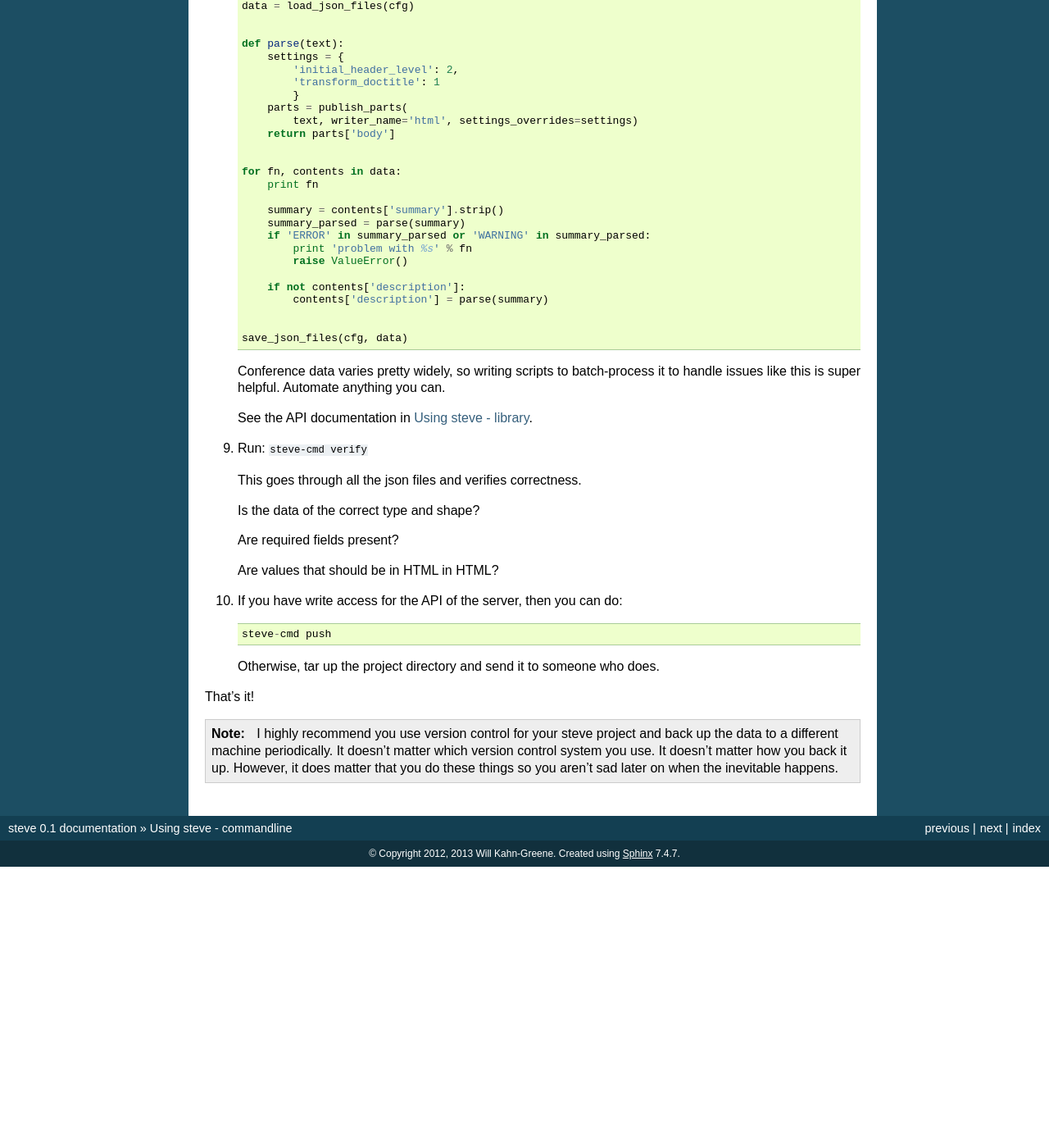
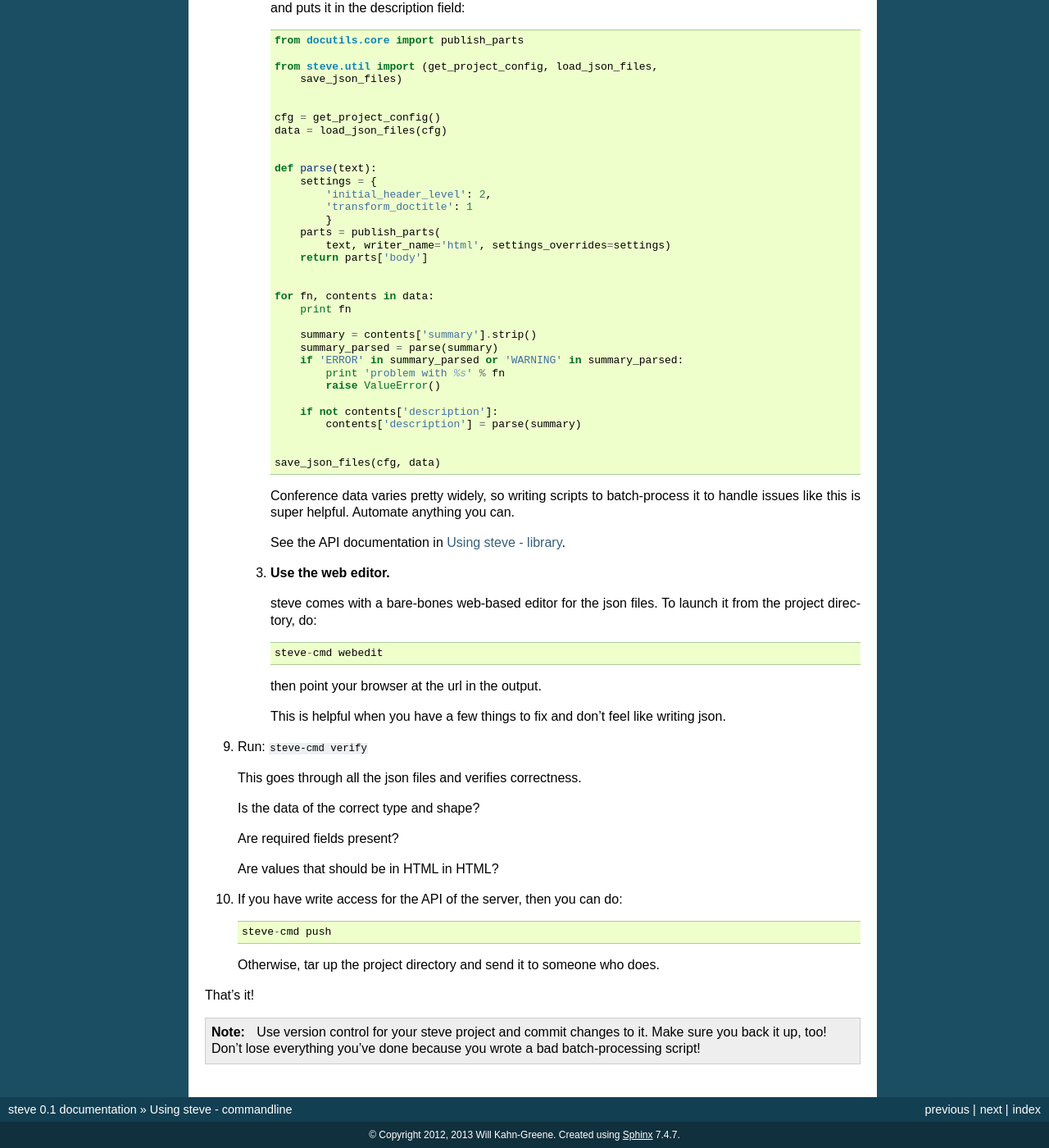
Before and after one commit to pyvideo/steve, a Sphinx documentation site: the page built from docs/commandline.rst, in a window 1280 px wide and 1400 px high, scrolled down 1600 px. Shown: the whole window at 82% size. Built offline with Sphinx 7.4.7, drawn with Linux system fonts in a browser that asks for light colours; before the commit the page ends 2657 px from its top, so only the background shows below that; some of the changed text lies outside the part shown.

Commit message:
Update commandline docs

```diff
--- a/docs/commandline.rst
+++ b/docs/commandline.rst
@@ -72,62 +72,84 @@
 
    Lists titles and some other data for each video in the set.
 
-8. Edit the json metadata. When you're done with a video, make sure to
-   clear the whiteboard field.
+8. Now you go through and edit the json metadata. There are a few ways
+   to do this. **Don't** just pick one way---mix and match them to
+   reduce the work required.
 
-   You can use the ``status`` command to make this easier::
+   Use the `whiteboard` field to keep track of which videos still have
+   problems and/or things that need to be done with them and/or just
+   haven't been edited, yet.
 
-       steve-cmd status --list | xargs vim
+   1. **Edit with your favorite editor.**
 
-   and edit them by hand one-by-one.
+      You can use the ``status`` command to make this easier::
 
-   You can also write a script which uses functions in ``steve.util``
-   to automate fixing the metadata.
+          steve-cmd status --list | xargs vim
 
-   For example, here's a script that takes the summary data, converts it
-   from reStructuredText to HTML and puts it in the description field::
+      and edit them by hand one-by-one.
 
-       from docutils.core import publish_parts
+   2. **Write a script to batch-process the files.**
 
-       from steve.util import (get_project_config, load_json_files,
-           save_json_files)
+      You can also write a script which uses functions in
+      ``steve.util`` to automate fixing the metadata.
+
+      For example, here's a script that takes the summary data,
+      converts it from reStructuredText to HTML and puts it in the
+      description field::
+
+          from docutils.core import publish_parts
+
+          from steve.util import (get_project_config, load_json_files,
+              save_json_files)
 
 
-       cfg = get_project_config()
-       data = load_json_files(cfg)
+          cfg = get_project_config()
+          data = load_json_files(cfg)
 
 
-       def parse(text):
-           settings = {
-               'initial_header_level': 2,
-               'transform_doctitle': 1
-               }
-           parts = publish_parts(
-               text, writer_name='html', settings_overrides=settings)
-           return parts['body']
+          def parse(text):
+              settings = {
+                  'initial_header_level': 2,
+                  'transform_doctitle': 1
+                  }
+              parts = publish_parts(
+                  text, writer_name='html', settings_overrides=settings)
+              return parts['body']
 
 
-       for fn, contents in data:
-           print fn
+          for fn, contents in data:
+              print fn
 
-           summary = contents['summary'].strip()
-           summary_parsed = parse(summary)
-           if 'ERROR' in summary_parsed or 'WARNING' in summary_parsed:
-               print 'problem with %s' % fn
-               raise ValueError()
+              summary = contents['summary'].strip()
+              summary_parsed = parse(summary)
+              if 'ERROR' in summary_parsed or 'WARNING' in summary_parsed:
+                  print 'problem with %s' % fn
+                  raise ValueError()
 
-           if not contents['description']:
-               contents['description'] = parse(summary)
+              if not contents['description']:
+                  contents['description'] = parse(summary)
 
 
-       save_json_files(cfg, data)
+          save_json_files(cfg, data)
 
 
-   Conference data varies pretty widely, so writing scripts to
-   batch-process it to handle issues like this is super
-   helpful. Automate anything you can.
+      Conference data varies pretty widely, so writing scripts to
+      batch-process it to handle issues like this is super
+      helpful. Automate anything you can.
 
-   See the API documentation in :ref:`steve-utils`.
+      See the API documentation in :ref:`steve-utils`.
+
+   3. **Use the web editor.**
+
+      steve comes with a bare-bones web-based editor for the json files.
+      To launch it from the project directory, do::
+
+          steve-cmd webedit
+
+      then point your browser at the url in the output.
+
+      This is helpful when you have a few things to fix and don't feel
+      like writing json.
 
 9. Run: ``steve-cmd verify``
 
@@ -144,17 +166,14 @@
 
         steve-cmd push
 
-    Otherwise, tar up the project directory and send it to someone
-    who does.
+    Otherwise, tar up the project directory and send it to someone who
+    does.
 
 
 That's it!
 
 .. Note::
 
-   I highly recommend you use version control for your steve project
-   and back up the data to a different machine periodically. It
-   doesn't matter which version control system you use. It doesn't
-   matter how you back it up. However, it does matter that you do
-   these things so you aren't sad later on when the inevitable
-   happens.
+   Use version control for your steve project and commit changes to
+   it. Make sure you back it up, too! Don't lose everything you've
+   done because you wrote a bad batch-processing script!
```
